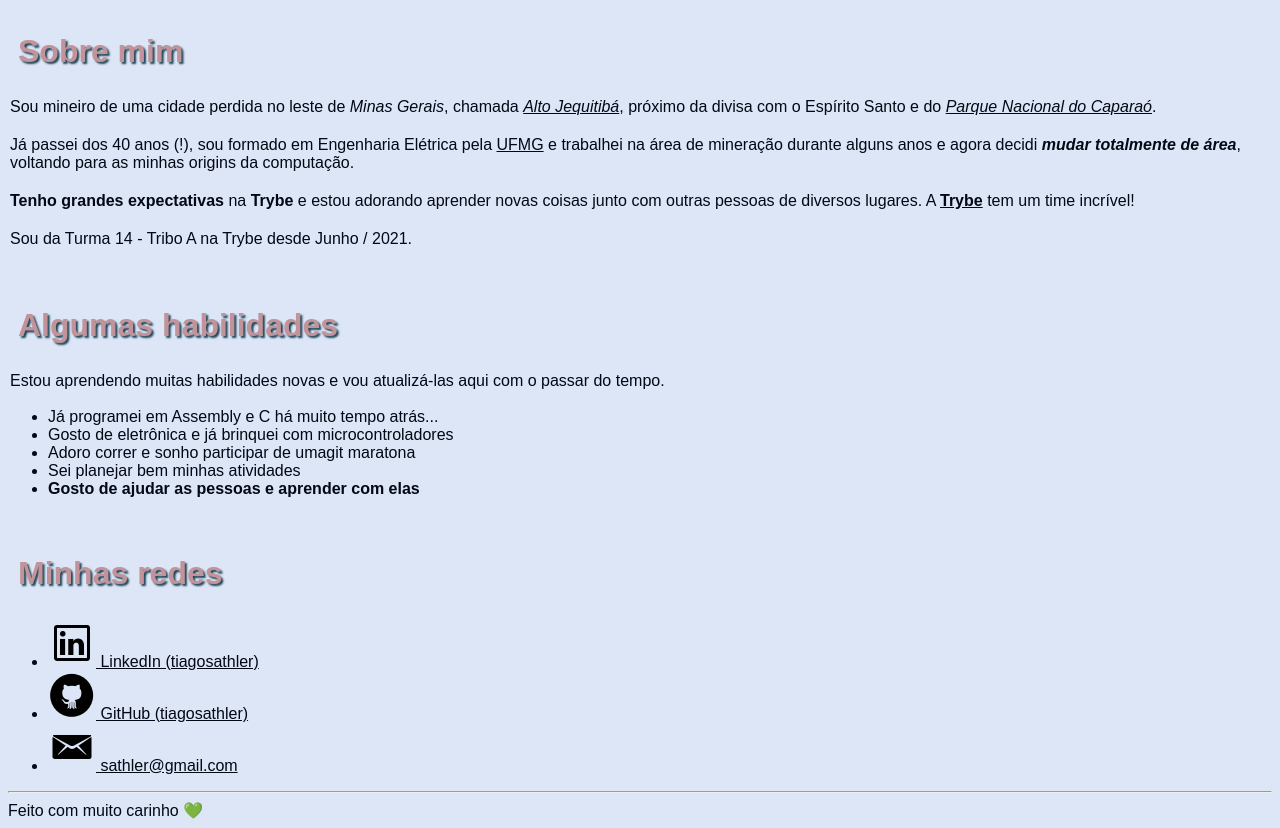
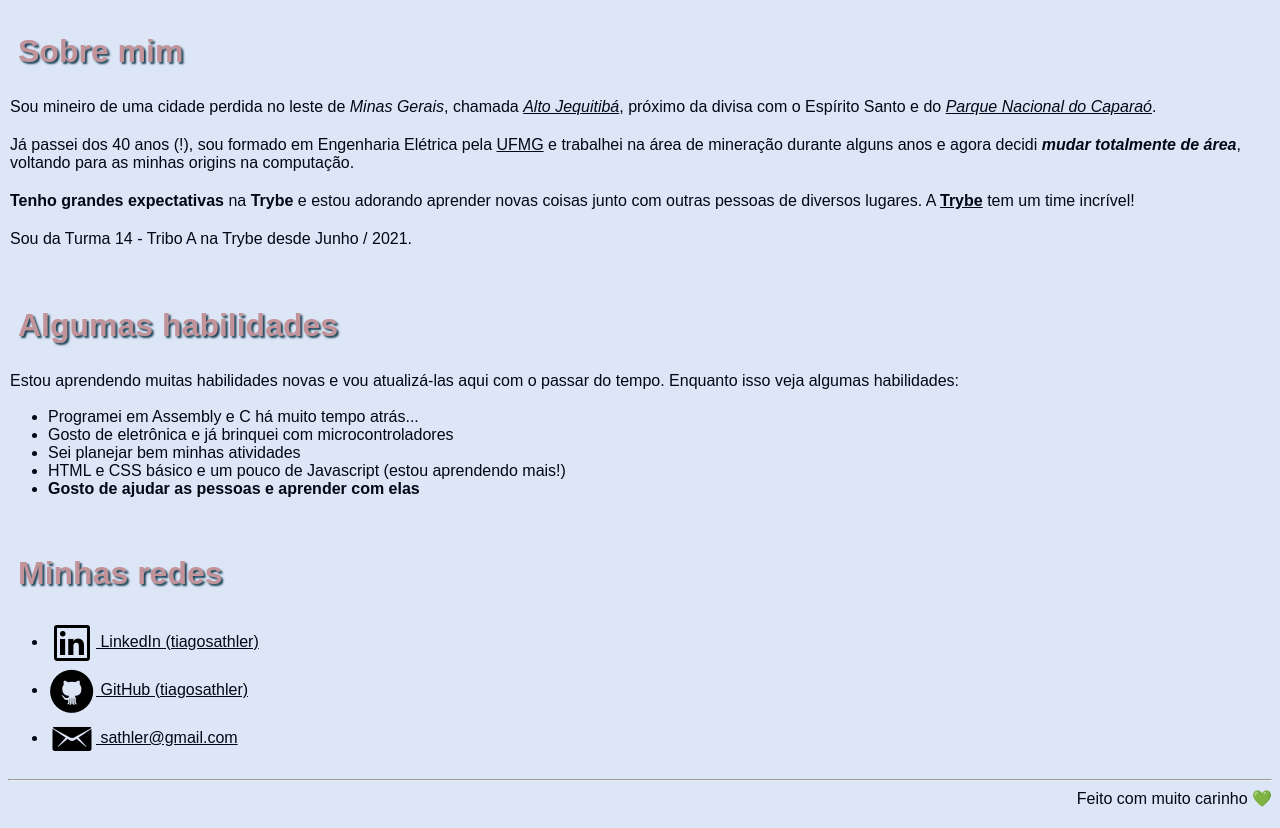
Before and after one commit to tiagosathler/tiagosathler.github.io, a plain HTML site: page index.html in a window 1280 px wide. Shown: the part 543-1371 px from the top of the page. Drawn offline with Linux system fonts and the light colour scheme.

Commit message:
Fim das atualizações do segundo dia no portfólio

```diff
--- a/index.html
+++ b/index.html
@@ -27,8 +27,6 @@
 		</button>
 	</div>
 
-
-
 	<div class="photo-div">
 		<h1 class="titulo">Tiago Heringer Siqueira Sathler</h1>
 		<img id="foto" src="foto.JPG" alt="Minha foto" width="300px">
@@ -46,7 +44,7 @@
 		<p>
 			Já passei dos 40 anos (!), sou formado em Engenharia Elétrica pela
 			<a href="https://ufmg.br/" target="_blank">UFMG</a> e trabalhei na área de mineração durante alguns anos e agora decidi
-			<em><strong>mudar totalmente de área</strong></em>, voltando para as minhas origins da computação.
+			<em><strong>mudar totalmente de área</strong></em>, voltando para as minhas origins na computação.
 		</p>
 		<p>
 			<strong>Tenho grandes expectativas</strong> na <strong>Trybe</strong> e estou adorando aprender novas coisas
@@ -61,13 +59,13 @@
 	<div class="habilities-div">
 		<h2 id="habilidades" class="subtitulo">Algumas habilidades</h2>
 		<p>
-			Estou aprendendo muitas habilidades novas e vou atualizá-las aqui com o passar do tempo.
+			Estou aprendendo muitas habilidades novas e vou atualizá-las aqui com o passar do tempo. Enquanto isso veja algumas habilidades:
 		</p>
 		<ul>
-			<li>Já programei em Assembly e C há muito tempo atrás...</li>
+			<li>Programei em Assembly e C há muito tempo atrás...</li>
 			<li>Gosto de eletrônica e já brinquei com microcontroladores</li>
-			<li>Adoro correr e sonho participar de umagit maratona</li>
 			<li>Sei planejar bem minhas atividades</li>
+			<li>HTML e CSS básico e um pouco de Javascript (estou aprendendo mais!)</li>
 			<li><strong>Gosto de ajudar as pessoas e aprender com elas</strong></li>
 		</ul>
 	</div>
@@ -77,30 +75,28 @@
 		<ul>
 			<li>
 				<a href="https://www.linkedin.com/in/tiagosathler/" target="_blank">
-						<img src="linkedin-icon-black-48px.png" alt="Linkedin icon">
+					<img class="network-icon" src="linkedin-icon-black-48px.png" alt="Linkedin icon">
 					LinkedIn (tiagosathler)
 				</a>
 			</li>
 			<li>
 				<a href="https://github.com/tiagosathler" target="_blank">
-						<img src="github-icon-black-48px.png" alt="Github icon">
+					<img class="network-icon" src="github-icon-black-48px.png" alt="Github icon">
 					GitHub (tiagosathler)
 					</a>
 			</li>
 			<li>
 				<a href="mailto:sathler@gmail.com" target="_blank">
-					<img src="email_icon_48px.png" alt="Email icon">
+					<img class="network-icon" src="email_icon_48px.png" alt="Email icon">
 					sathler@gmail.com
 				</a>
 			</li>
 		</ul>
 	</div>
 
+	<footer class="footer-section">
 		<hr>
-
-	<footer class="footer-section">
 		Feito com muito carinho &#x1F49A
 	</footer>
 </body>
-
 </html>
--- a/style.css
+++ b/style.css
@@ -76,12 +76,14 @@ body {
     padding-top: 30px;
 }
 
-.network-section a {
-    display:inline-block;
+.network-icon {
     vertical-align: middle;
-
 }
 
 p {
     padding: 2px;
 }
+
+.footer-section {
+    text-align: right;
+}
```
Lines whose indentation alone changed are shown as unchanged.
